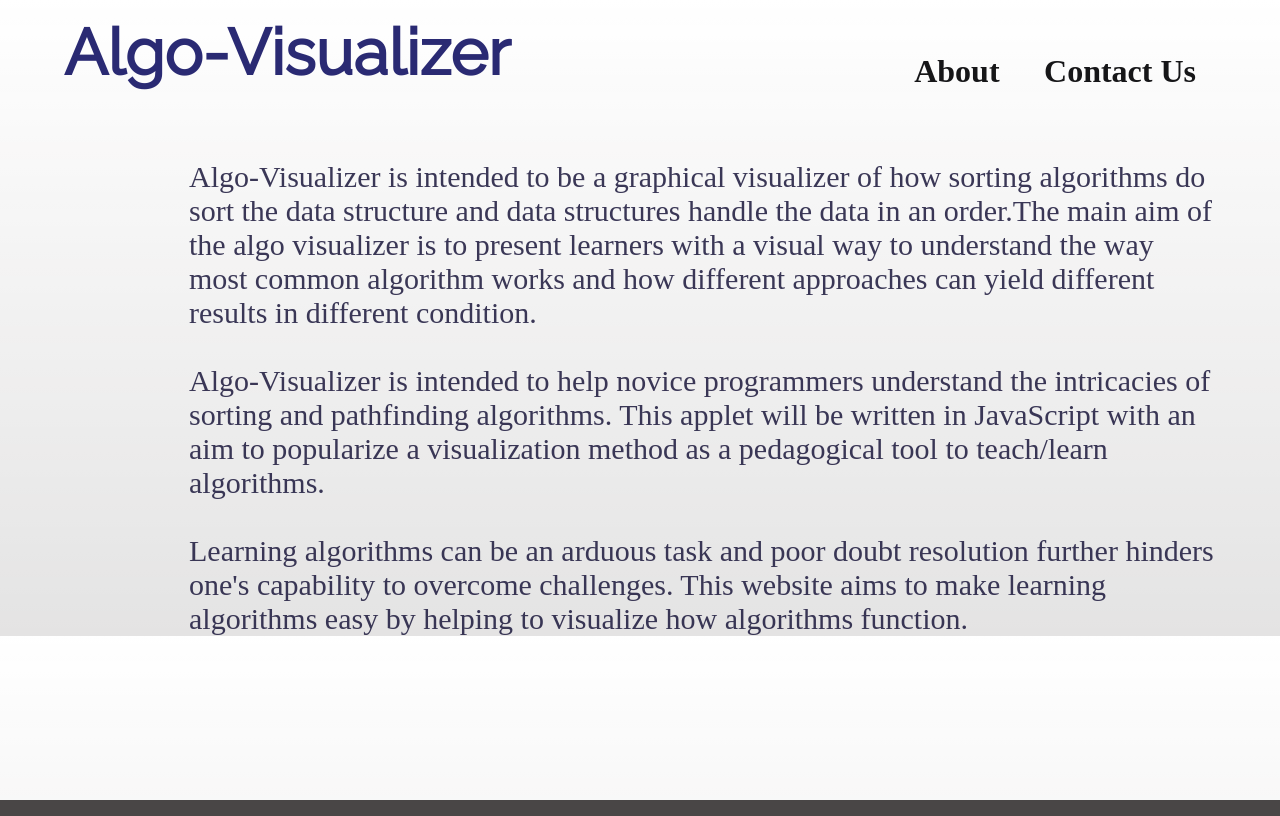
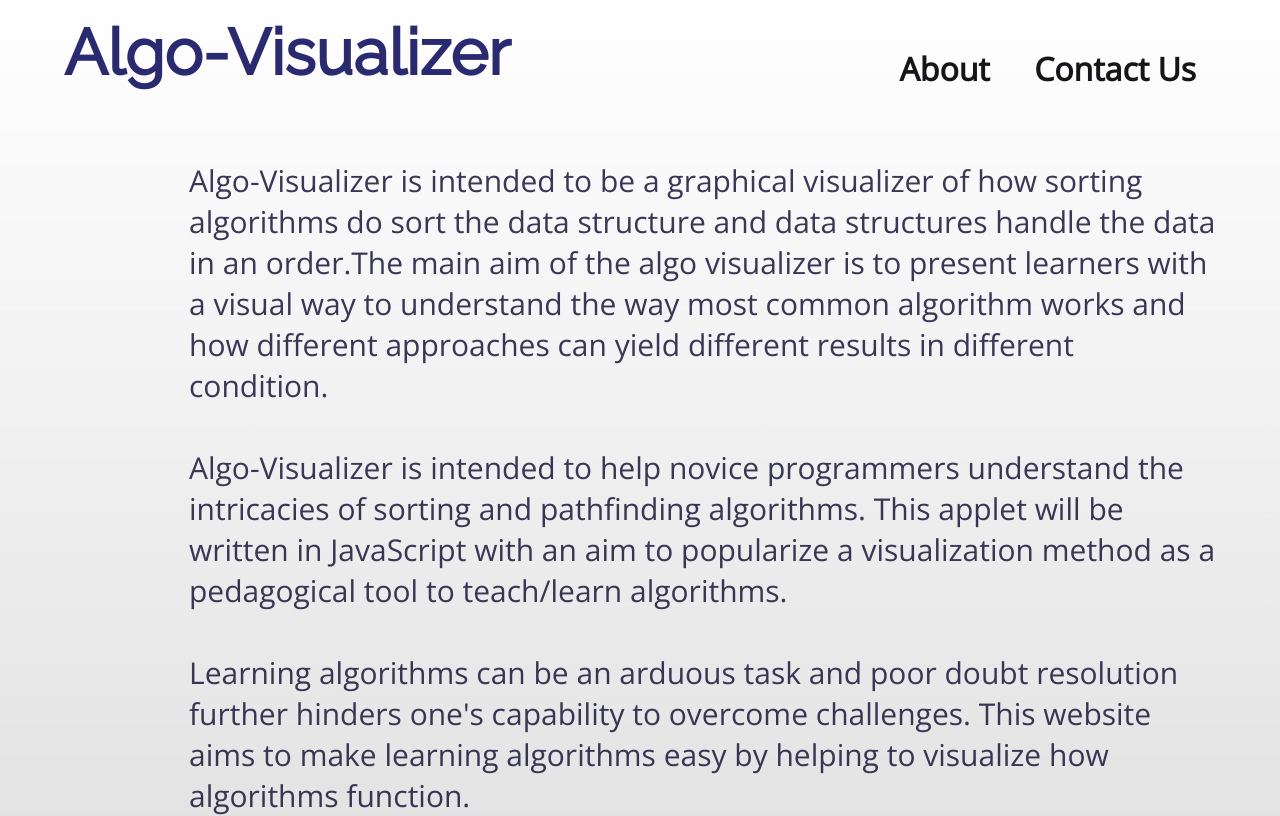
Before and after one commit to SMS-ORG/Algo_Visualizer, a plain HTML site: page about.html in a window 1280 px wide. Drawn offline with nearby package versions, Linux system fonts and the light colour scheme.

Commit message:
Updated a font

```diff
--- a/css/about.css
+++ b/css/about.css
@@ -30,7 +30,7 @@ body{
     align-self: center;
     text-decoration: none;
     font-size: 2em;
-    font-family: OpenSans;
+    font-family: Open Sans;
     font-style: normal;
     font-weight: bold;
     color: #161618;
@@ -67,7 +67,7 @@ body{
 
   }
   .splash .infotext{
-    font-family: OpenSans;
+    font-family: Open Sans;
     font-style: normal;
     font-weight: normal;
     font-size: 30px;
--- a/css/index.css
+++ b/css/index.css
@@ -30,7 +30,7 @@ body{
   align-self: center;
   text-decoration: none;
   font-size: 2em;
-  font-family: OpenSans;
+  font-family: Open Sans;
   font-style: normal;
   font-weight: bold;
   color: #161618;
```
